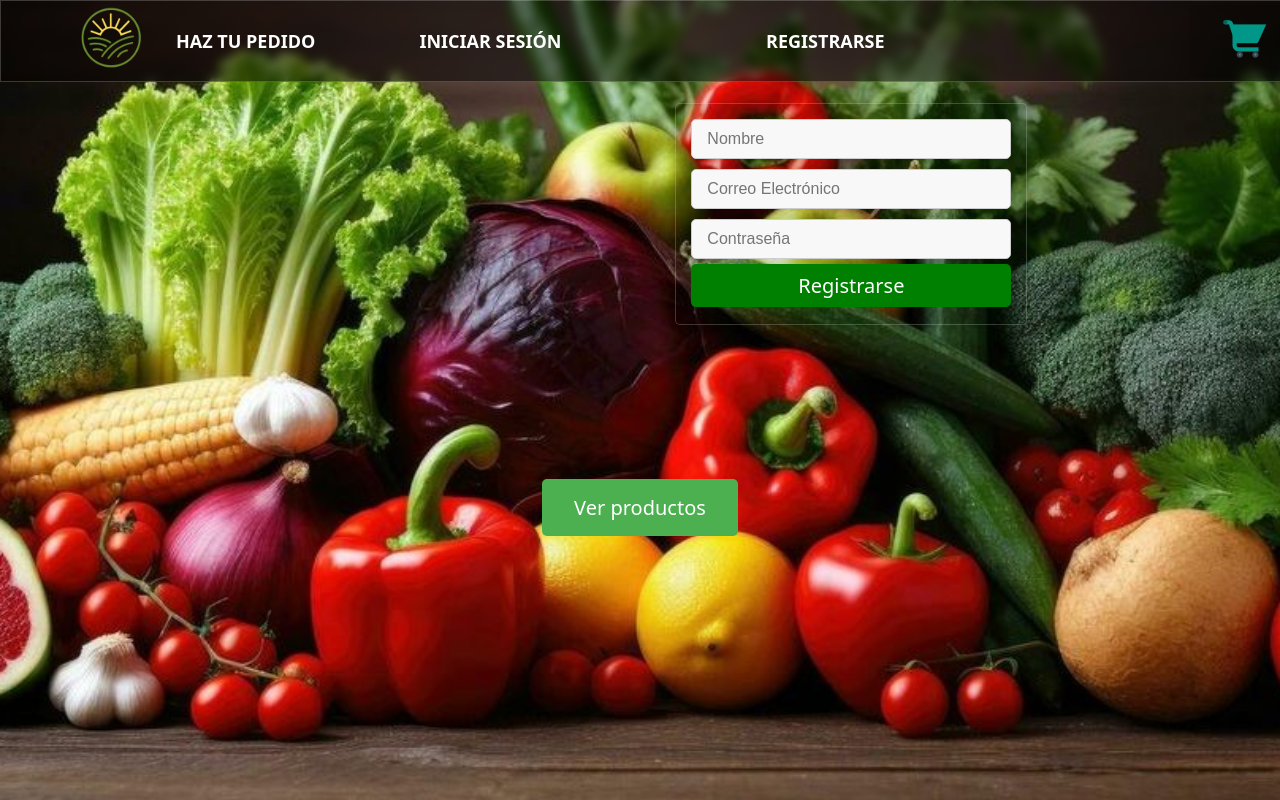
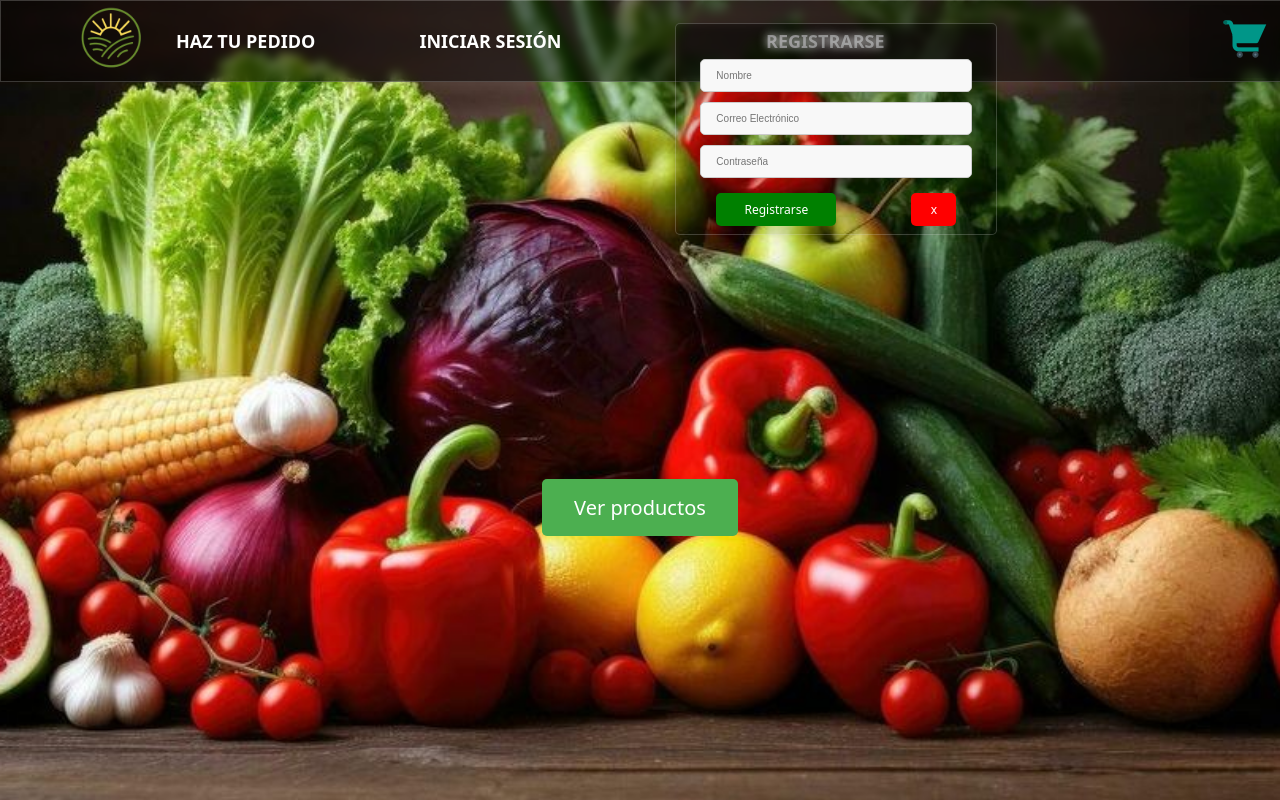
Before and after one commit to alexismouwid/my-first-shop-page, a React (Vite) app: page / in a window 1280 px wide. Both pictures are taken after a click on the element "REGISTRARSE". Built offline with nearby package versions, Linux system fonts and the light colour scheme.

Commit message:
mod en el form register

```diff
--- a/src/components/FormularioRegistro.css
+++ b/src/components/FormularioRegistro.css
@@ -22,28 +22,37 @@
  background-color: rgba(0, 0, 0, 0.1);
   box-shadow: 0px 0px 10px rgba(0, 0, 0, 0.1);
   border-radius: 5px;
-  width: 320px;
-  height: 200px;
+  width: 300px;
+  height: 150px;
   backdrop-filter: blur(5px);
   border: 1px solid rgba(255, 255, 255, 0.2);
   position: absolute;
-  top: 100px;
-  padding: 10px 15px;
+  top: 20px;
+  padding: 30px 10px;
   margin: 0, auto;
   align-items: center;
+  font-size: 12px;
  }
 
 .input {
   color: black;
-  width: 90%;
-  font-size: 16px;
+  width: 80%;
+  font-size: 10px;
   margin: 5px 0;
   border: 1px solid #ccc;
   border-radius: 5px;
 }
 
-.btn {
-  width: 100%;
+
+.botones-container {
+  display: flex;
+  justify-content: space-between;
+  margin-top: 10px;
+}
+.registrar{
+  position: relative;
+  left: 30px;
+  width: 40%;
   padding: 8px;
   background-color: green;
   color: white;
@@ -51,3 +60,16 @@
   border-radius: 5px;
   cursor: pointer;
 }
+
+.cerrar{
+  position: relative;
+  right: 30px;
+  width: 15%;
+  padding: 8px;
+  border-radius: 5px;
+  background-color: red;
+  color: white;
+  border: none;
+  cursor: pointer;
+  transition: 0.3s ease-in-out;
+}
--- a/src/components/FormularioRegistro.jsx
+++ b/src/components/FormularioRegistro.jsx
@@ -75,10 +75,18 @@ class FormularioRegistro extends Component {
               onChange={this.handleChange}
               required
             />
-            <button type="submit" className="btn">
+            <div className="botones-container">
+              <button type="submit" className="registrar">
               Registrarse
             </button>
-            {error && <p className="error-message">{error}</p>}
+
+              <button type="button" className="cerrar" onClick={toggleRegistro}>
+                x
+              </button>
+
+
+            </div>
+                        {error && <p className="error-message">{error}</p>}
           </form>
         )}
       </div>
```
